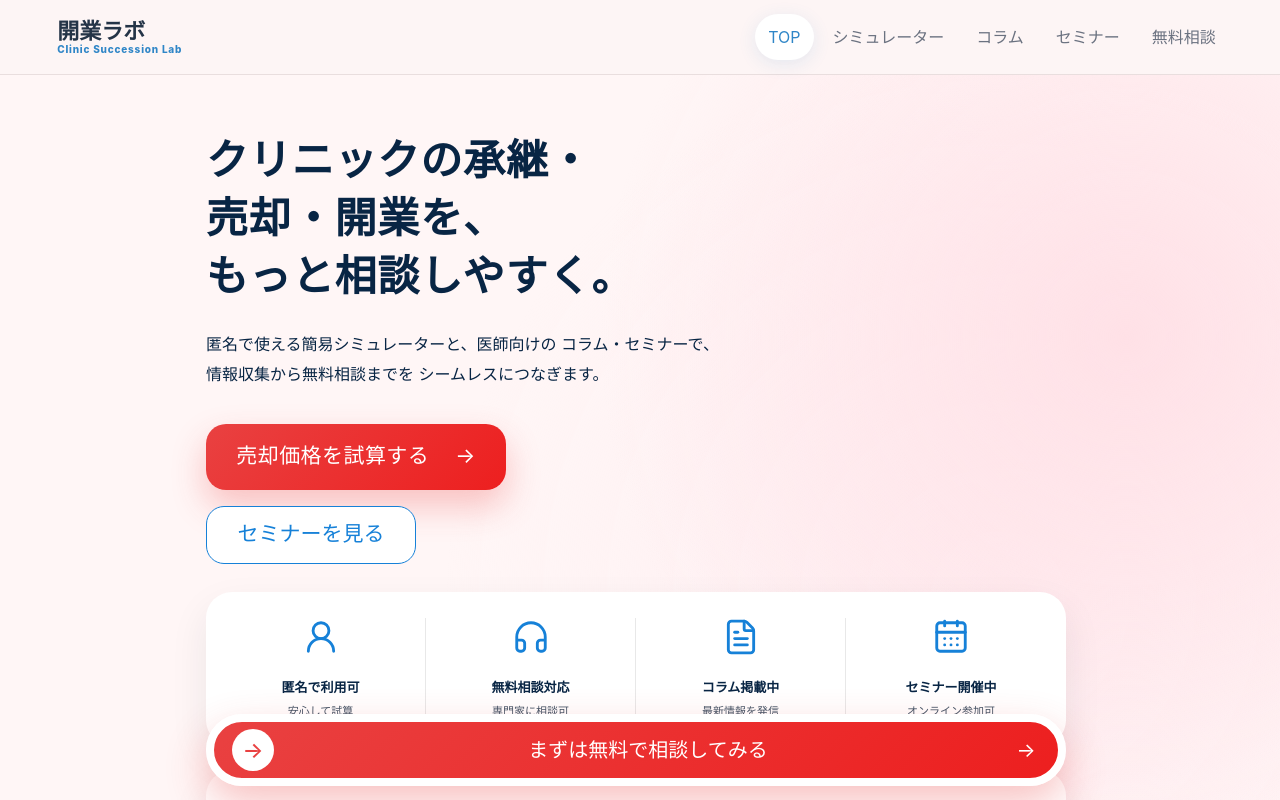
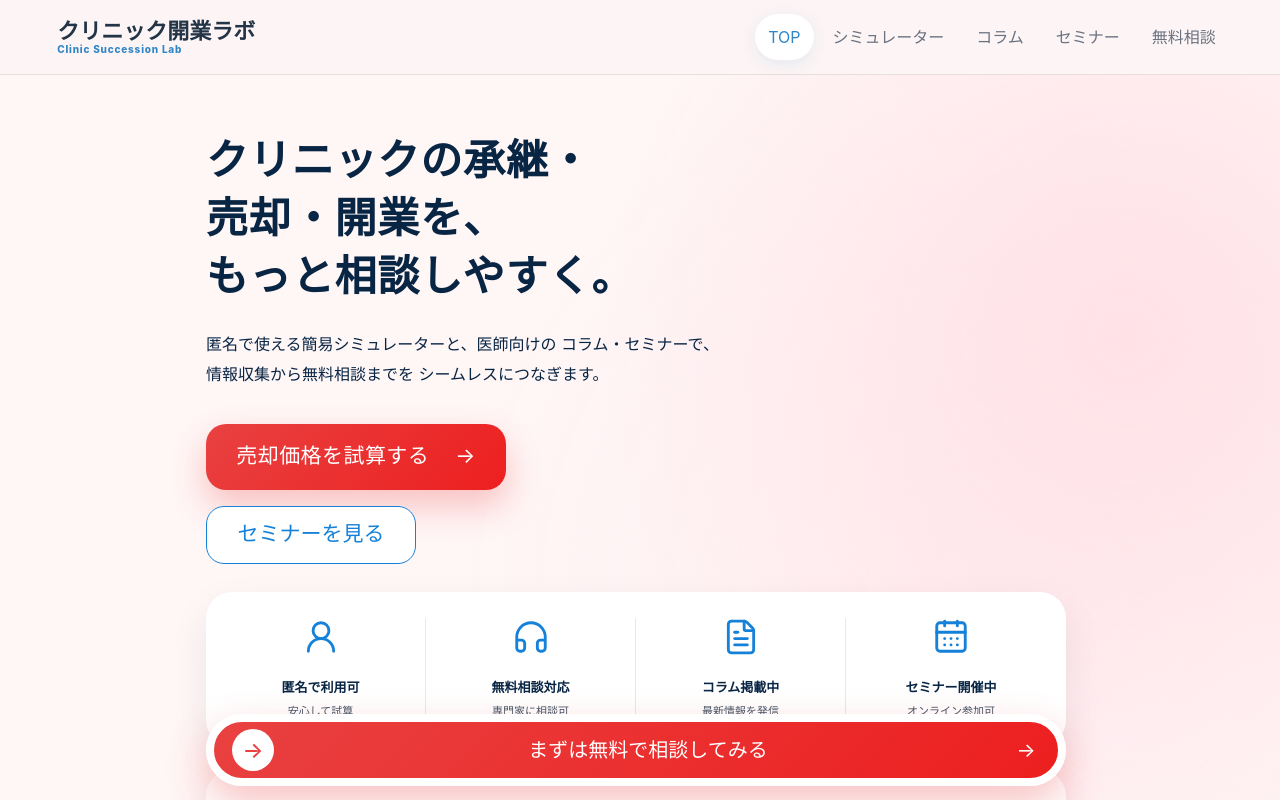
Before and after one commit to best07130722-web/test3_clinic_lab, a React (Vite) app: page / in a window 1280 px wide. Shown: the top 800 px of the page. Built offline with nearby package versions, Linux system fonts and the light colour scheme.

Commit message:
update logo text

```diff
--- a/src/main.jsx
+++ b/src/main.jsx
@@ -45,7 +45,7 @@ function Header({ page, setPage }) {
   return (
     <header className="header">
       <button className="brand" onClick={() => setPage('home')}>
-        <span>開業ラボ</span>
+        <span>クリニック開業ラボ</span>
         <small>Clinic Succession Lab</small>
       </button>
       <nav className="nav">
```
